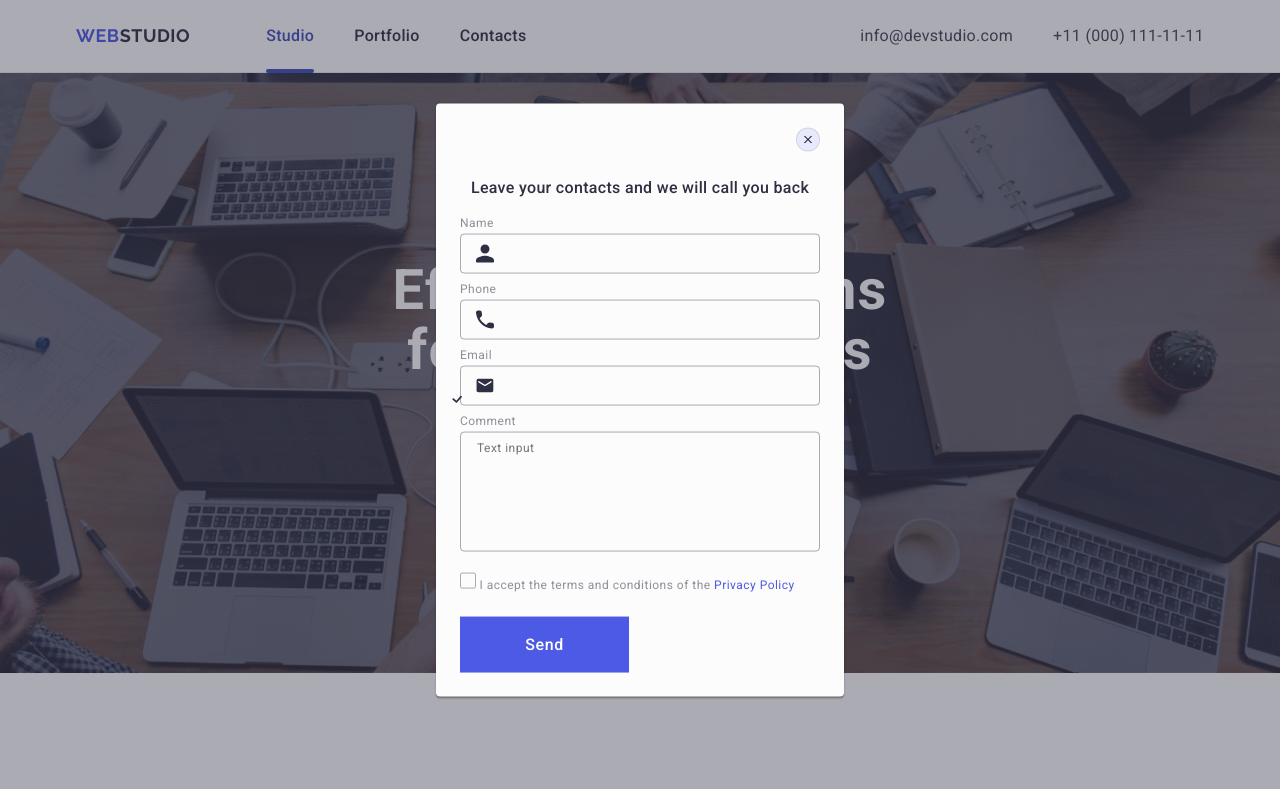
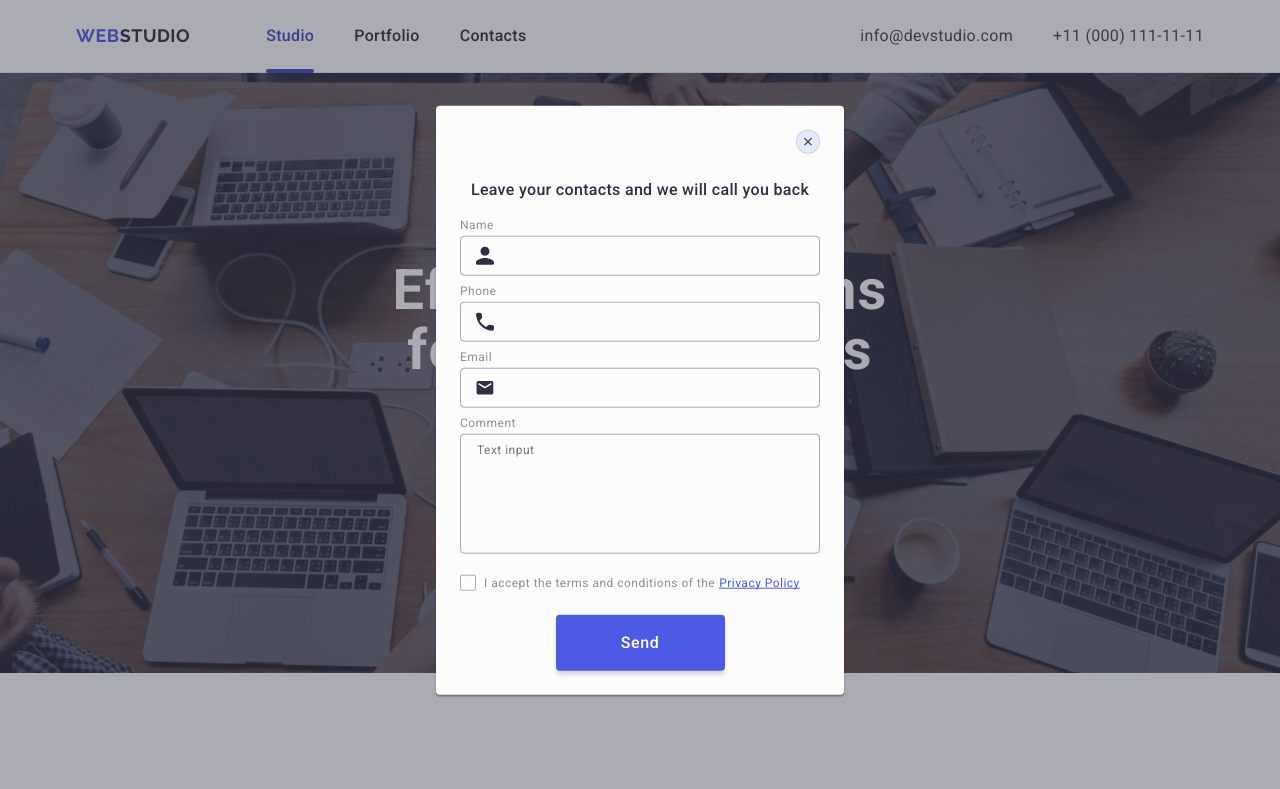
Before and after one commit to VitaliiBarabash1990/goit-markup-hw-05, a plain HTML site: page index.html in a window 1280 px wide. Shown: the top 789 px of the page. Drawn offline with nearby package versions, Linux system fonts and the light colour scheme.

Commit message:
finalmodal

```diff
--- a/css/styles.css
+++ b/css/styles.css
@@ -646,20 +646,23 @@ img {
 .modal-text-area:focus {
   border-color: #4d5ae5;
 }
-.modal-form-check {
+.modal-field-check {
   margin-bottom: 24px;
 }
-.modal-input-privacy {
+.check-text {
   font-size: 12px;
   line-height: 1.17;
   letter-spacing: 0.04em;
   color: #8e8f99;
+  display: flex;
+  align-items: center;
 }
-.term-privacy {
+.check-text span {
   width: 16px;
   height: 16px;
   border: 1px solid rgba(46, 47, 66, 0.4);
   border-radius: 2px;
+  margin-right: 8px;
   transition: background-color 250ms cubic-bezier(0.4, 0, 0.2, 1),
     border 250ms cubic-bezier(0.4, 0, 0.2, 1),
     fill 250ms cubic-bezier(0.4, 0, 0.2, 1);
@@ -668,20 +671,29 @@ img {
   justify-content: center;
   fill: transparent;
 }
-.checkbox:checked + .modal-input-privacy span {
+.modal-check:checked + .check-text span {
   background-color: #404bbf;
   border: none;
   fill: #f4f4fd;
 }
 
+.check-icon {
+  border-radius: 2px;
+  /* fill: #404bbf; */
+}
+
 .privacy-link {
   color: #4d5ae5;
+  text-decoration: underline;
+  line-height: 1.34;
+  text-decoration-skip-ink: none;
+  margin-left: 4px;
 }
 .modal-form-button {
   display: block;
   min-width: 169px;
   height: 56px;
-  font-family: "Roboto", sans-serif;
+  font-family: inherit;
   font-size: 16px;
   font-weight: 500;
   line-height: 1.5;
@@ -691,5 +703,13 @@ img {
   background-color: #4d5ae5;
   border: none;
   transition: background-color 250ms cubic-bezier(0.4, 0, 0.2, 1);
+  border-radius: 4px;
+  padding: 16px 32px;
+  box-shadow: 0 4px 4px 0 rgba(0, 0, 0, 0.15);
+  text-align: center;
+  text-decoration: none;
+  align-items: center;
+  justify-content: center;
+  margin: 0 auto;
 }
 /* ----------------  MODAL WINDOW  -------------- */
--- a/index.html
+++ b/index.html
@@ -554,17 +554,17 @@
               class="modal-text-area"
             ></textarea>
           </div>
-          <div class="modal-form-check">
+          <div class="modal-field-check">
             <input
               type="checkbox"
               id="user-privacy"
               value="true"
               name="user-privacy"
-              class="checkbox visually-hidden"
+              class="modal-check visually-hidden"
             />
-            <label for="user-privacy" class="modal-input-privacy"
-              ><span class="term-privacy"
-                ><svg class="modal-form-icon" width="10" height="8">
+            <label for="user-privacy" class="check-text"
+              ><span class="check-text"
+                ><svg class="check-icon" width="10" height="8">
                   <use href="./images/icons.svg#icon-check"></use></svg
               ></span>
               I accept the terms and conditions of the
```
